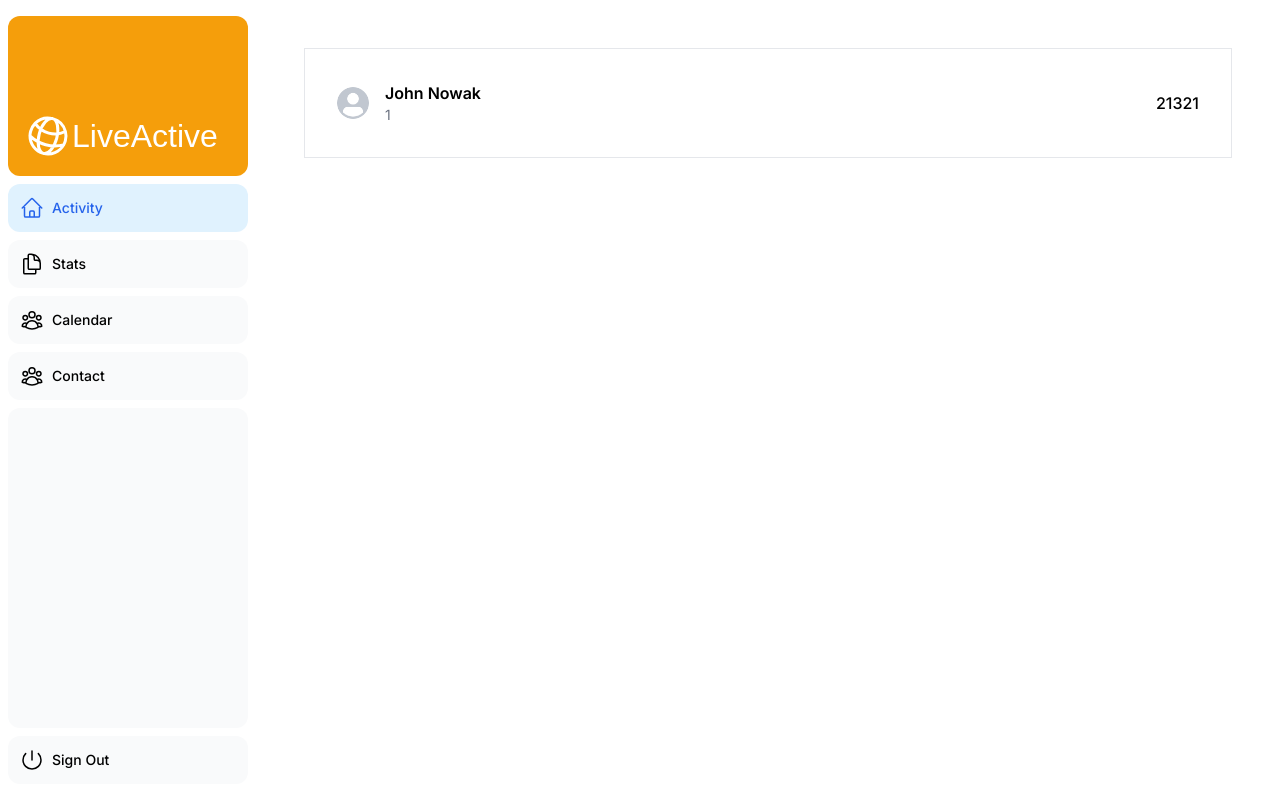
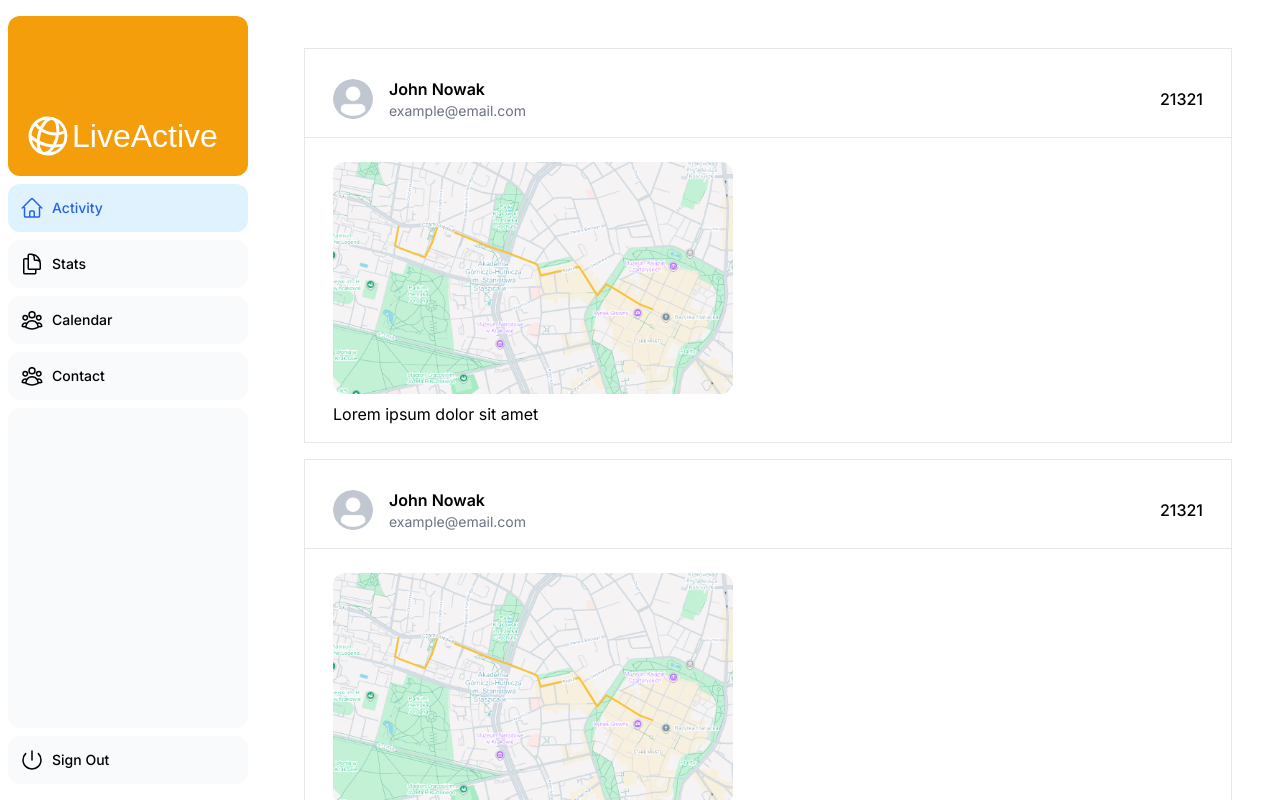
Before and after one commit to blackcaer/nextjs-sandbox, a Next.js app: page /activity in a window 1280 px wide. Built offline with nearby package versions, Linux system fonts and the light colour scheme; a web font is replaced by a local one.

Commit message:
Added image

```diff
--- a/app/(mainapp)/activity/page.tsx
+++ b/app/(mainapp)/activity/page.tsx
@@ -3,7 +3,10 @@ import UserActivity from "@/app/ui/activity/user_activity";
 
 export default function Page() {
   return (
-    <div className="flex flex-col md:flex-row md:overflow-hidden">
+    <div className="flex flex-col md:flex-col gap-4 md:overflow-hidden">
+      <UserActivity />
+      <UserActivity />
+      <UserActivity />
       <UserActivity />
     </div>
   );
--- a/app/ui/activity/user_activity.tsx
+++ b/app/ui/activity/user_activity.tsx
@@ -7,25 +7,26 @@ export default function UserActivity() {
     id: 1,
     name: "John Nowak",
     amount: 1,
-    email: 1,
-    image_url: "/avatars/avatar1.png",
+    email: "example@email.com",
+    avatar_img_url: "/avatars/avatar1.png",
+    route_img_url: "/example/route1.png",
   };
 
   const i = 0;
   return (
+    <div key={userData.id} className="flex flex-col border w-full">
       <div
-      key={userData.id}
-      className={clsx("flex flex-row items-center justify-between p-8 border w-full")}
+        className="flex flex-row items-center justify-between px-7 pt-7 pb-4 w-full"
       >
         <div className="flex items-center">
           <Image
-          src={userData.image_url}
+            src={userData.avatar_img_url}
             alt={`${userData.name}'s profile picture`}
             className="mr-4 rounded-full"
-          width={32}
-          height={32}
+            width={40}
+            height={40}
           />
-        <div className="min-w-0">
+          <div className="min-w-0 mr-2">
             <p className="truncate text-sm font-semibold md:text-base">
               {userData.name}
             </p>
@@ -33,12 +34,30 @@ export default function UserActivity() {
               {userData.email}
             </p>
           </div>
+
+
         </div>
-      <p
-            className={`truncate text-sm font-medium md:text-base`}
-        >
-            {21321}
+        <div className={`truncate text-sm font-medium md:text-base`}>
+          <p>{21321}</p>
+        </div>
+      </div>
+
+      <hr></hr>
+      <div className="flex flex-col w-full px-7 py-4">
+
+        <Image
+        src={userData.route_img_url}
+        alt={`${userData.name} route image`}
+        width={400}
+        height={400}
+        className="block rounded-xl my-2"
+        />
+
+        <p>
+        Lorem ipsum dolor sit amet
         </p>
+
+      </div>
     </div>
   );
 }
```
Also changed, not shown: public/example/route1.png (added). Lines whose indentation alone changed are shown as unchanged.
